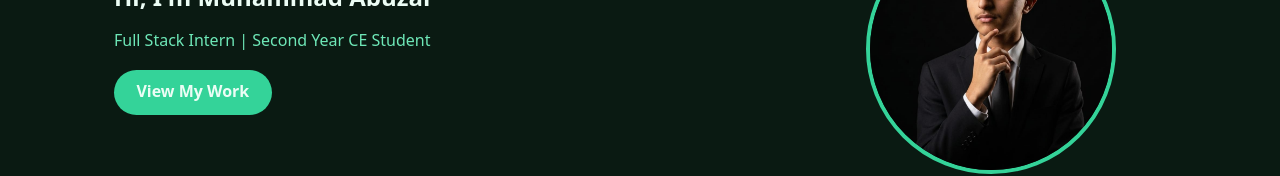
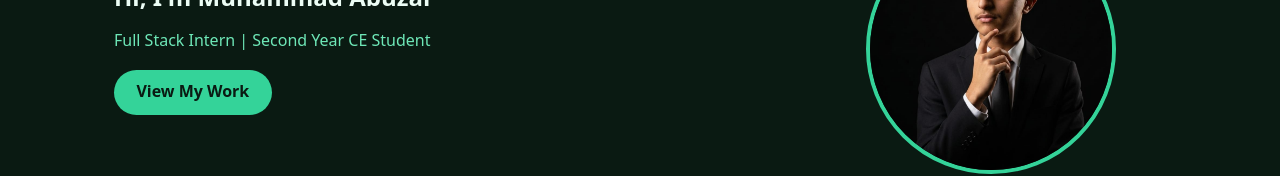
Before and after one commit to mabuzar1/Portfolio-Website, a plain HTML site: page index.html in a window 1280 px wide. Shown: the part 297-473 px from the top of the page. Drawn offline with Linux system fonts and the light colour scheme.

```diff
--- a/index.html
+++ b/index.html
@@ -28,7 +28,7 @@
         <div class="home-content">
             <h1>Hi, I'm Muhammad Abuzar</h1>
             <p>Full Stack Intern | Second Year CE Student</p>
-            <a style =color:#ecfdf5 href="#projects" class="btn">View My Work </a>
+            <a style =color:#0a1a12 href="#projects" class="btn">View My Work </a>
         </div>
         <img src="assets/profile.jpeg" alt="Portrait of Muhammad Abuzar" class="profile-img">
     </section>
--- a/styles.css
+++ b/styles.css
@@ -42,7 +42,7 @@
 .btn{
     display: inline-block;
     background: var(--accent);
-    color:#ecfdf5;
+    color:#0a1a12;
     padding: 0.6rem 1.4rem;
     border-radius: 999px;
     text-decoration: none;
```
